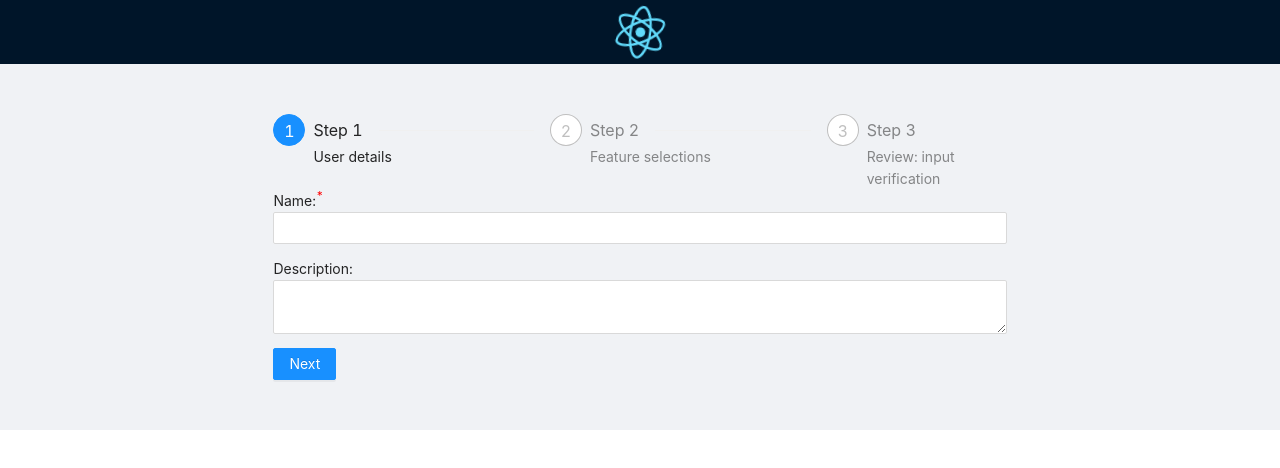
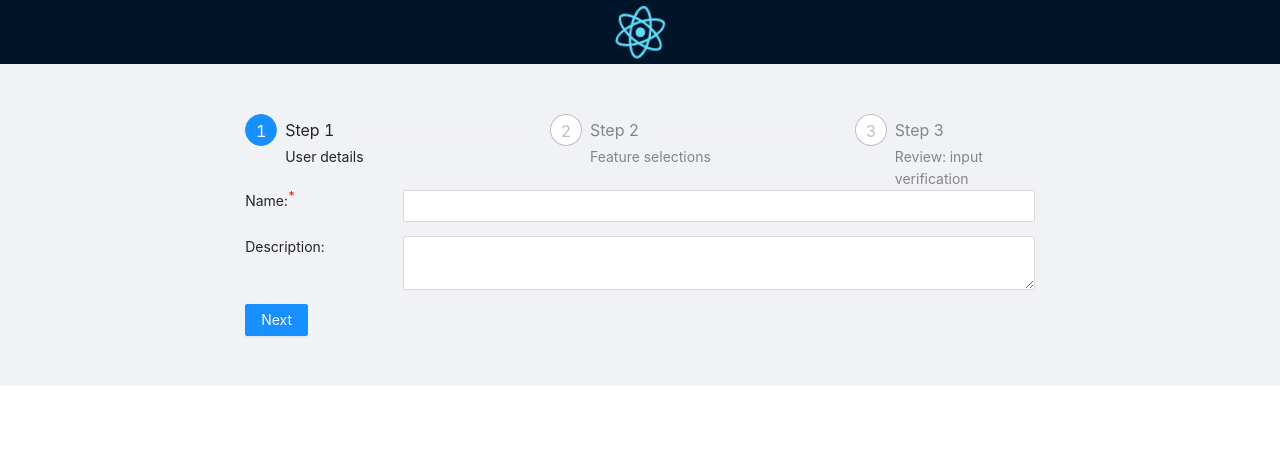
Before and after one commit to LittleHendrix/appvia-wizard, a React (Vite) app: page / in a window 1280 px wide. Shown: the top 468 px of the page. Built offline with nearby package versions, Linux system fonts and the light colour scheme.

Commit message:
style(form): restyled form fields to match horizontal layout

```diff
--- a/src/components/formField.jsx
+++ b/src/components/formField.jsx
@@ -32,16 +32,18 @@ export const FormField = ({ id, label, type, required, error, value, onChangeHan
 
   return (
     <div className="form-row">
-      <div className={isSwitch ? 'field-container checkbox' : 'field-container'} data-testid={`${id}-input`}>
+      <div className={isSwitch ? 'field-container reverse' : 'field-container'} data-testid={`${id}-input`}>
         <div className="label-container">
           {id === 'name'
             ? <Tooltip title="Name must not exceed 63 characters in length"><label htmlFor={id}>{label}</label></Tooltip>
             : <label htmlFor={id}>{label}</label>}
           {required && <sup>*</sup>}
         </div>
-        <Field {...fieldProps} />
+        <div className="input-container">
+          <Field {...fieldProps} />
+          {error && <Alert message={error.msg} type="error" showIcon data-testid={`${id}-error`} />}
+        </div>
       </div>
-      {error && <Alert message={error.msg} type="error" showIcon data-testid={`${id}-error`} />}
     </div>
   )
 }
--- a/src/components/styles.css
+++ b/src/components/styles.css
@@ -3,26 +3,38 @@
     margin-bottom: 1em;
 }
 
-.form-row .field-container {
+.field-container {
     display: flex;
-    flex-flow: column nowrap;
+    flex-flow: row nowrap;
 }
 
-.form-row .field-container.checkbox {
+.field-container.reverse {
     flex-flow: row-reverse nowrap;
     align-items: center;
     justify-content: flex-end;
 }
 
-.form-row .field-container.row {
-    flex-flow: column nowrap;
+.field-container .label-container {
+    flex: 0 0 20%;
 }
 
-.form-row .field-container.checkbox .label-container {
-    margin-left: 8px
+.field-container.reverse .label-container {
+    flex: 1 1 80%;
 }
 
-.form-row .field-container:not(.checkbox) label:after {
+.field-container .input-container {
+    flex: 1 1 calc(100% - 54px);
+}
+
+.field-container.reverse .input-container {
+    flex: 0 0 54px;
+}
+
+.input-container .ant-alert-error {
+    margin-top: 6px;
+}
+
+.form-row .field-container:not(.reverse) label:after {
     content: ':'
 }
 
@@ -35,12 +47,6 @@
     border-color: var(--error);
 }
 
-.form-row span.error {
-    display: block;
-    color: var(--error);
-    padding: 0.5em 0;
-}
-
 .form-row #prev {
     margin-right: 8px;
 }
```
